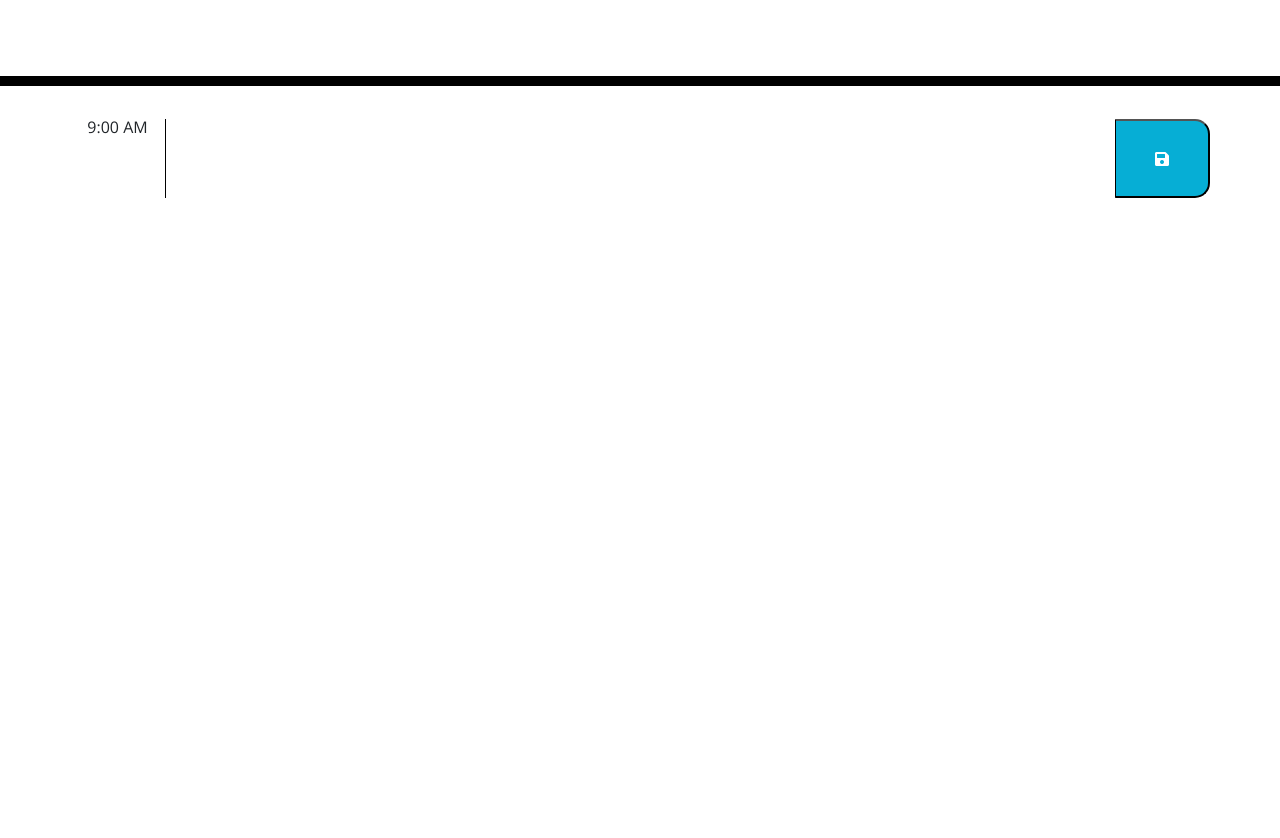
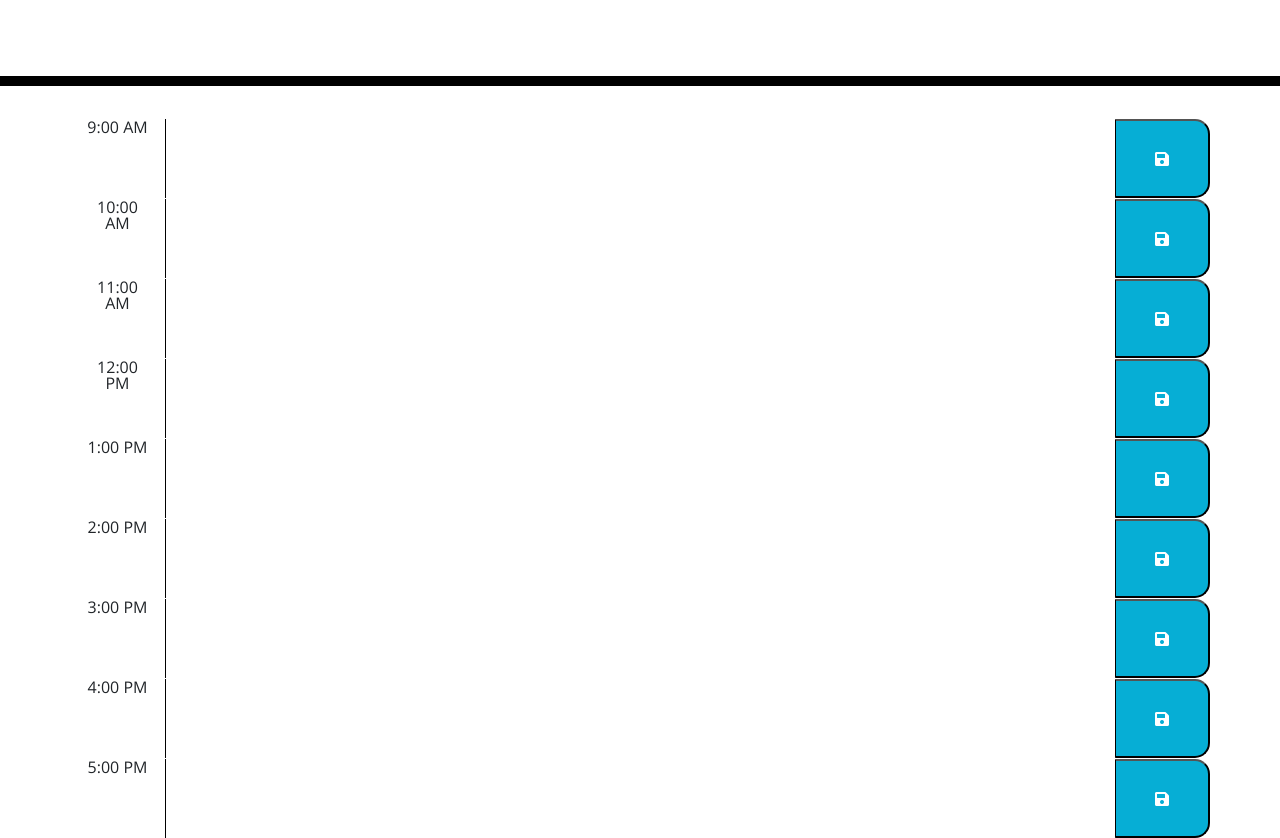
Before and after one commit to jonathanparker21/work-day-scheduler, a plain HTML site: page index.html in a window 1280 px wide. Shown: the part 182-1020 px from the top of the page. Before the commit the page ends 800 px from the top, so only its background shows below. Drawn offline with nearby package versions, Linux system fonts and the light colour scheme.

Commit message:
Adding all rows

```diff
--- a/index.html
+++ b/index.html
@@ -1,23 +1,14 @@
 <!DOCTYPE html>
 <html lang="en">
+
 <head>
   <meta charset="UTF-8" />
   <meta name="viewport" content="width=device-width, initial-scale=1.0" />
   <meta http-equiv="X-UA-Compatible" content="ie=edge" />
-    <link
-      rel="stylesheet"
-      href="https://stackpath.bootstrapcdn.com/bootstrap/4.3.1/css/bootstrap.min.css"
-    />
-    <link
-      rel="stylesheet"
-      href="https://use.fontawesome.com/releases/v5.8.1/css/all.css"
-      integrity="sha384-50oBUHEmvpQ+1lW4y57PTFmhCaXp0ML5d60M1M7uH2+nqUivzIebhndOJK28anvf"
-      crossorigin="anonymous"
-    />
-    <link
-      href="https://fonts.googleapis.com/css?family=Open+Sans&display=swap"
-      rel="stylesheet"
-    />
+  <link rel="stylesheet" href="https://stackpath.bootstrapcdn.com/bootstrap/4.3.1/css/bootstrap.min.css" />
+  <link rel="stylesheet" href="https://use.fontawesome.com/releases/v5.8.1/css/all.css"
+    integrity="sha384-50oBUHEmvpQ+1lW4y57PTFmhCaXp0ML5d60M1M7uH2+nqUivzIebhndOJK28anvf" crossorigin="anonymous" />
+  <link href="https://fonts.googleapis.com/css?family=Open+Sans&display=swap" rel="stylesheet" />
   <link rel="stylesheet" href="style.css" />
   <title>Work Day Scheduler</title>
 </head>
@@ -36,10 +27,51 @@
         <textarea class="col-md-10" id="0900"></textarea>
         <button class="saveBtn col-md-1"><i class="fas fa-save"></i></button>
       </div>
+      <div class="row time-block">
+        <div class="col-md-1">10:00 AM</div>
+        <textarea class="col-md-10" id="1000"></textarea>
+        <button class="saveBtn col-md-1"><i class="fas fa-save"></i></button>
+      </div>
+      <div class="row time-block">
+        <div class="col-md-1">11:00 AM</div>
+        <textarea class="col-md-10" id="1100"></textarea>
+        <button class="saveBtn col-md-1"><i class="fas fa-save"></i></button>
+      </div>
+      <div class="row time-block">
+        <div class="col-md-1">12:00 PM</div>
+        <textarea class="col-md-10" id="1200"></textarea>
+        <button class="saveBtn col-md-1"><i class="fas fa-save"></i></button>
+      </div>
+      <div class="row time-block">
+        <div class="col-md-1">1:00 PM</div>
+        <textarea class="col-md-10" id="1300"></textarea>
+        <button class="saveBtn col-md-1"><i class="fas fa-save"></i></button>
+      </div>
+      <div class="row time-block">
+        <div class="col-md-1">2:00 PM</div>
+        <textarea class="col-md-10" id="1400"></textarea>
+        <button class="saveBtn col-md-1"><i class="fas fa-save"></i></button>
+      </div>
+      <div class="row time-block">
+        <div class="col-md-1">3:00 PM</div>
+        <textarea class="col-md-10" id="1500"></textarea>
+        <button class="saveBtn col-md-1"><i class="fas fa-save"></i></button>
+      </div>
+      <div class="row time-block">
+        <div class="col-md-1">4:00 PM</div>
+        <textarea class="col-md-10" id="1600"></textarea>
+        <button class="saveBtn col-md-1"><i class="fas fa-save"></i></button>
+      </div>
+      <div class="row time-block">
+        <div class="col-md-1">5:00 PM</div>
+        <textarea class="col-md-10" id="1700"></textarea>
+        <button class="saveBtn col-md-1"><i class="fas fa-save"></i></button>
+      </div>
     </section>
   </div>
 
   <script src="https://cdnjs.cloudflare.com/ajax/libs/jquery/3.2.1/jquery.min.js"></script>
   <script src="https://cdnjs.cloudflare.com/ajax/libs/moment.js/2.24.0/moment.min.js"></script>
 </body>
+
 </html>
```
Lines whose indentation alone changed are shown as unchanged.
